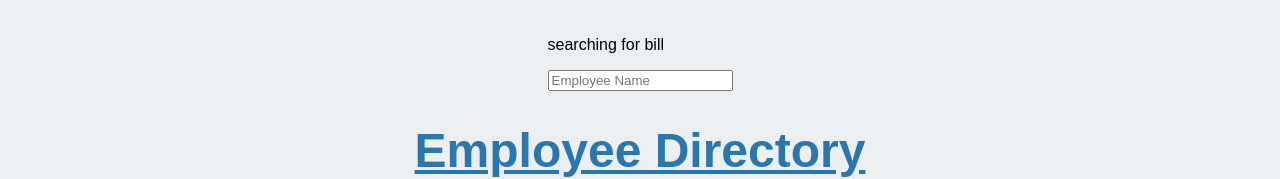
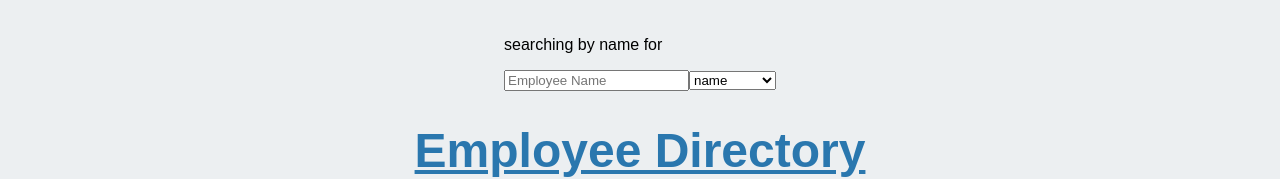
Before and after one commit to DaronSchmit/EmployeeDirectory, a React (Create React App) app: page / in a window 1280 px wide. Shown: the top 179 px of the page. Built offline with nearby package versions, Linux system fonts and the light colour scheme.

Commit message:
added category search form, adjusted state, added context (unused)

```diff
--- a/src/App.js
+++ b/src/App.js
@@ -9,7 +9,9 @@ class App extends Component {
   // Setting this.state.employees to the employees json array
   state = {
     employees,
-    name: "bill"
+    search: "",
+    searchBy:"name",
+    backup: employees
   };
 
   removeEmployee = id => {
@@ -31,30 +33,40 @@ class App extends Component {
   }
 
   handleInputChange = event => {
-    // Getting the value and name of the input which triggered the change
-    let value = event.target.value;
-    const name = event.target.name;
-
-    // employees = this.state.employees.filter(employee => employee.name.includes(value))
-
-    // Updating the input's state
+    const {value} = event.target;
+    const searchBy = [this.state.searchBy];
+    this.setState({name:value});
+    const searchedEmployees = this.state.backup.filter(employee => {
+      return employee[searchBy].toLowerCase().includes(value.toLowerCase());
+    });
     this.setState({
-      [name]: value,
-      employees
-    });
-  };
+      employees: searchedEmployees,
+      search: value
+    })
+  }
 
   sortByName = (objs) => {
     console.log(objs)
     this.setState(objs.sort(this.compareName));
   };
 
+  handleCategoryChange = event => {
+    const {value} = event.target
+    this.setState({
+      searchBy:value
+    })
+  }
+
   // Map over this.state.employees and render a employeeCard component for each employee object
   render() {
     return (
       <Wrapper>
-        <Form name={this.state.name} inputChange={this.handleInputChange}/>
-        <Title>Employee Directory</Title>
+      <div>
+        <p>
+          searching by {this.state.searchBy} for {this.state.search}
+        </p>
+        <Form handleCategoryChange={this.handleCategoryChange} handleInputChange={this.handleInputChange} search={this.state.search} />
+      </div>        <Title>Employee Directory</Title>
         <button onClick={() => this.sortByName(employees)}>Sort by Name</button>
         {this.state.employees.map(employee => (
           <EmployeeCard
--- a/src/components/Form/index.js
+++ b/src/components/Form/index.js
@@ -1,40 +1,23 @@
 import React, { Component } from "react";
 
 class Form extends Component {
-  // Setting the component's initial state
-  state = {
-    name: ""
-  };
-
-  handleInputChange = event => {
-    // Getting the value and name of the input which triggered the change
-    let value = event.target.value;
-    const name = event.target.name;
-
-    // Updating the input's state
-    this.setState({
-      [name]: value
-    });
-  };
-
-
   render() {
     // Notice how each input has a `value`, `name`, and `onChange` prop
     return (
-      <div>
-        <p>
-          searching for {this.props.name} {this.state.name}
-        </p>
-        <form className="form">
+<form className="form">
           <input
-            value={this.state.name}
+            value={this.props.search}
             name="name"
-            onChange={this.handleInputChange}
+            onChange={this.props.handleInputChange}
             type="text"
             placeholder="Employee Name"
           />
+          <select onChange={this.props.handleCategoryChange}>
+            <option id="0">name</option>
+            <option od="1">occupation</option>
+          </select>
         </form>
-      </div>
+
     );
   }
 }
```
Also changed, not shown: src/utils/EmployeeContext.js (added, +8 -0 lines), 1 other file (tests, documents, lock files or other folders).
